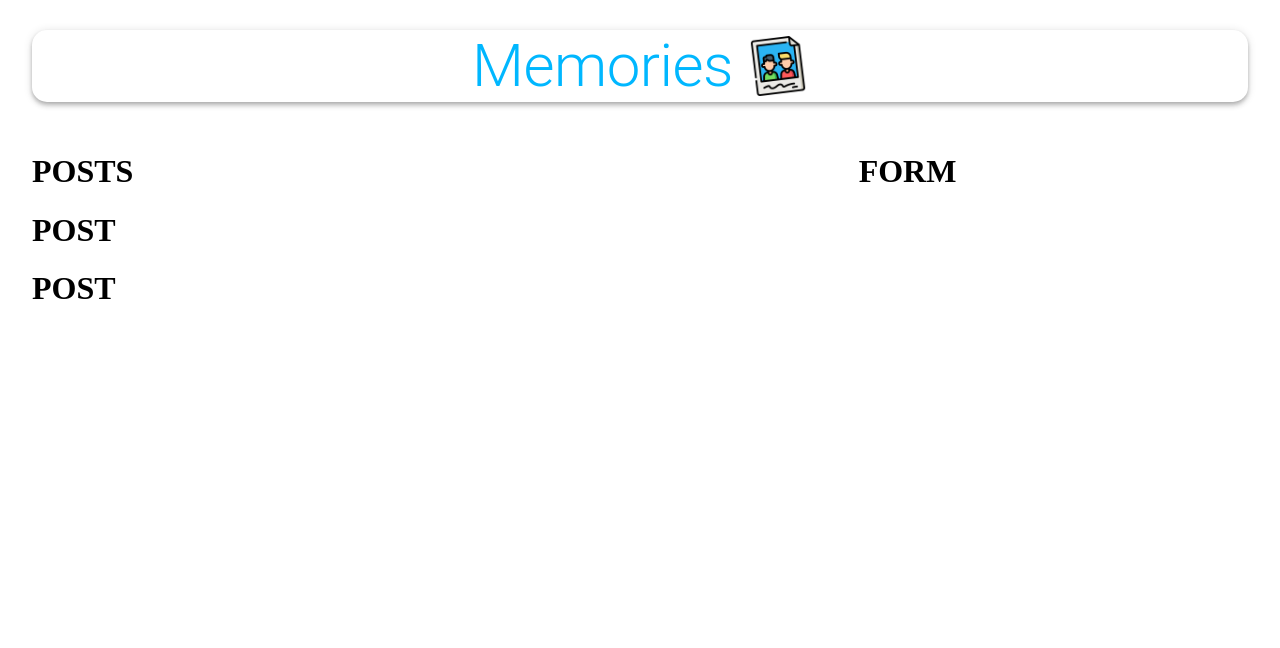
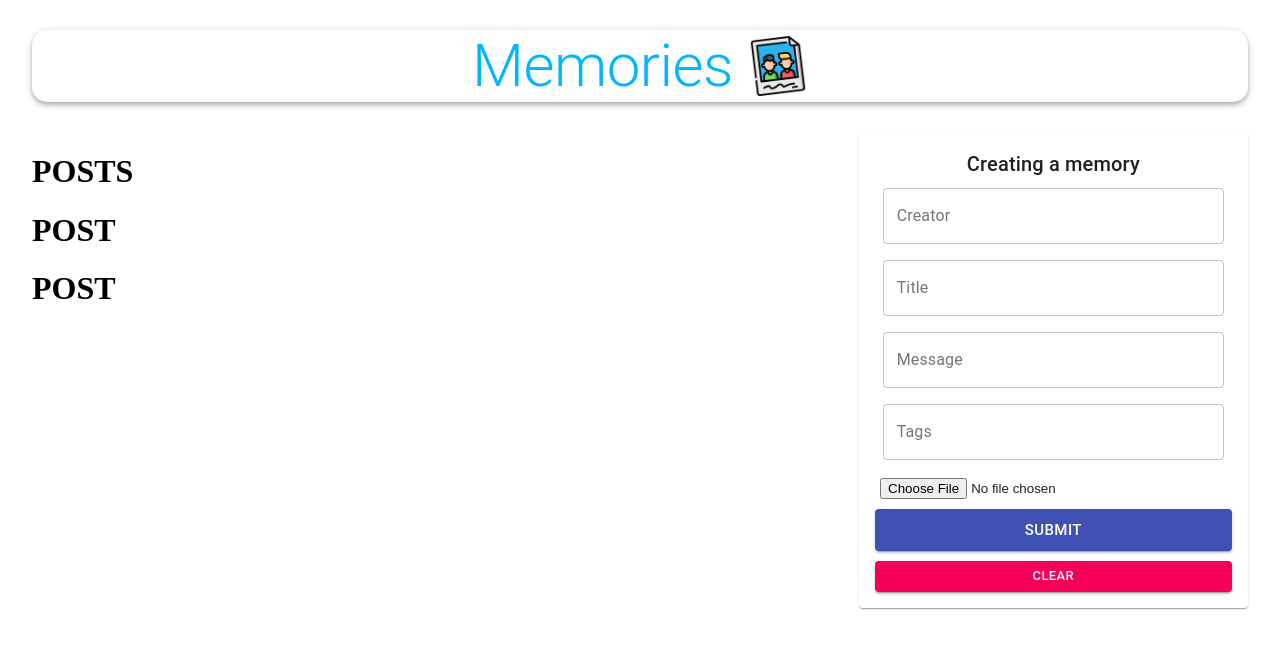
Before and after one commit to adewanganbuild/mern_memories, a React (Create React App) app: page / in a window 1280 px wide. Shown: the top 648 px of the page. Built offline with nearby package versions, Linux system fonts and the light colour scheme; no server answers.

Commit message:
Add form for memory creation

```diff
--- a/package.json
+++ b/package.json
@@ -2,6 +2,7 @@
   "name": "client",
   "version": "0.1.0",
   "private": true,
+  "proxy": "http://localhost:5000",
   "dependencies": {
     "@emotion/react": "^11.10.6",
     "@emotion/styled": "^11.10.6",
@@ -16,7 +17,8 @@
     "react": "^18.2.0",
     "react-dom": "^18.2.0",
     "react-file-base64": "^1.0.3",
-    "react-scripts": "^5.0.1",
+    "react-redux": "^8.0.5",
+    "react-scripts": "^2.1.3",
     "redux": "^4.2.1",
     "redux-thunk": "^2.4.2",
     "web-vitals": "^2.1.4"
--- a/src/App.js
+++ b/src/App.js
@@ -1,6 +1,9 @@
-import React from 'react';
+import React, { useEffect } from 'react';
 import { Container, AppBar, Typography, Grow, Grid } from '@material-ui/core';
+// import a hook
+import { useDispatch } from 'react-redux';
 
+import { getPosts } from './actions/posts';
 import Posts from './components/Posts/Posts';
 import Form from './components/Form/Form';
 import memories from './images/memories.png';
@@ -8,6 +11,11 @@ import useStyles from './styles';
 
 const App = () => {
     const classes = useStyles();
+    const dispatch = useDispatch();
+
+    useEffect(() => {
+        dispatch(getPosts());
+    }, []);
 
     return (
         <Container maxWidth="lg">
--- /dev/null
+++ b/src/actions/posts.js
@@ -0,0 +1,15 @@
+import * as api from '../api';
+
+// Action creators - functions that create actions
+// Action is an object that has type and payload
+// below code is with redux-thunk.
+export const getPosts = () => async (dispatch) => {
+    try {
+        const { data } = await api.fetchPosts();
+        dispatch({ type: 'FETCH_ALL', payload: data });
+    } catch (error) {
+        console.log(error.message);
+    }
+    // const action = { type: 'FETCH_ALL', payload: [] }
+    // dispatch(action);
+}
--- a/src/components/Form/Form.js
+++ b/src/components/Form/Form.js
@@ -1,11 +1,30 @@
-import React from 'react';
+import React, { useState } from 'react';
+import { TextField, Button, Typography, Paper } from '@material-ui/core';
+import FileBase from 'react-file-base64';
 
 import useStyles from './styles';
 
 const Form = () => {
+    const [postData, setPostData] = useState({ creator: '', title: '', message: '', tags: '', selectedFile: '' });
     const classes = useStyles();
+
+    const handleSubmit = () => {};
+
+    const clear = () => {};
+
     return (
-        <h1>FORM</h1>
+        <Paper className={classes.paper}>
+            <form autoComplete='off' noValidate className={`${classes.root} ${classes.form}`} onSubmit={handleSubmit}>
+                <Typography variant="h6">Creating a memory</Typography>
+                <TextField name="creator" variant="outlined" label="Creator" fullWidth value={postData.creator} onChange={(e) => setPostData({ ... postData, creator: e.target.value })} />
+                <TextField name="title" variant="outlined" label="Title" fullWidth value={postData.title} onChange={(e) => setPostData({ ... postData, title: e.target.value })} />
+                <TextField name="message" variant="outlined" label="Message" fullWidth value={postData.message} onChange={(e) => setPostData({ ... postData, message: e.target.value })} />
+                <TextField name="tags" variant="outlined" label="Tags" fullWidth value={postData.tags} onChange={(e) => setPostData({ ... postData, tags: e.target.value })} />
+                <div className={classes.fileInput}><FileBase type="file" multiple={false} onDone={({base64}) => setPostData({ ... postData, selectedFile: base64})} /></div>
+                <Button className={classes.buttonSubmit} variant="contained" color="primary" size="large" type="submit" fullWidth>Submit</Button>
+                <Button variant="contained" color="secondary" size="small" onClick={clear} fullWidth>Clear</Button>
+            </form>
+        </Paper>
     );
 }
 
--- a/src/components/Posts/Posts.js
+++ b/src/components/Posts/Posts.js
@@ -1,10 +1,15 @@
 import React from 'react';
+import { useSelector } from 'react-redux';
+
 import Post from './Post/Post';
 
 import useStyles from './styles';
 
 const Posts = () => {
+    const posts = useSelector((state) => state.posts);
     const classes = useStyles();
+
+    console.log(posts);
     return (
         <>
             <h1>POSTS</h1>
--- a/src/index.js
+++ b/src/index.js
@@ -1,6 +1,17 @@
 import React from 'react';
 import ReactDOM from 'react-dom';
+import { Provider } from 'react-redux';
+import { createStore, applyMiddleware, compose } from 'redux';
+import thunk from 'redux-thunk';
+
+import reducers from './reducers';
 
 import App from "./App";
 
-ReactDOM.render(<App />, document.getElementById('root'))
+const store = createStore(reducers, compose(applyMiddleware(thunk)))
+
+ReactDOM.render(
+<Provider store={store}>
+    <App />
+</Provider>,
+document.getElementById('root'))
--- /dev/null
+++ b/src/reducers/index.js
@@ -0,0 +1,8 @@
+import { combineReducers } from 'redux';
+
+import posts from './posts';
+
+export default combineReducers({
+    // posts: posts,
+    posts,
+});
--- /dev/null
+++ b/src/reducers/posts.js
@@ -0,0 +1,12 @@
+const reducer = (posts = [], action) => {
+    // if(action == 'CREATE') {
+    // }
+    switch (action.type) {
+        case 'FETCH_ALL':
+            return action.payload;
+        case 'CREATE':
+            return posts;
+        default:
+            break;
+    }
+}
```
Also changed, not shown: 1 other file (tests, documents, lock files or other folders).
